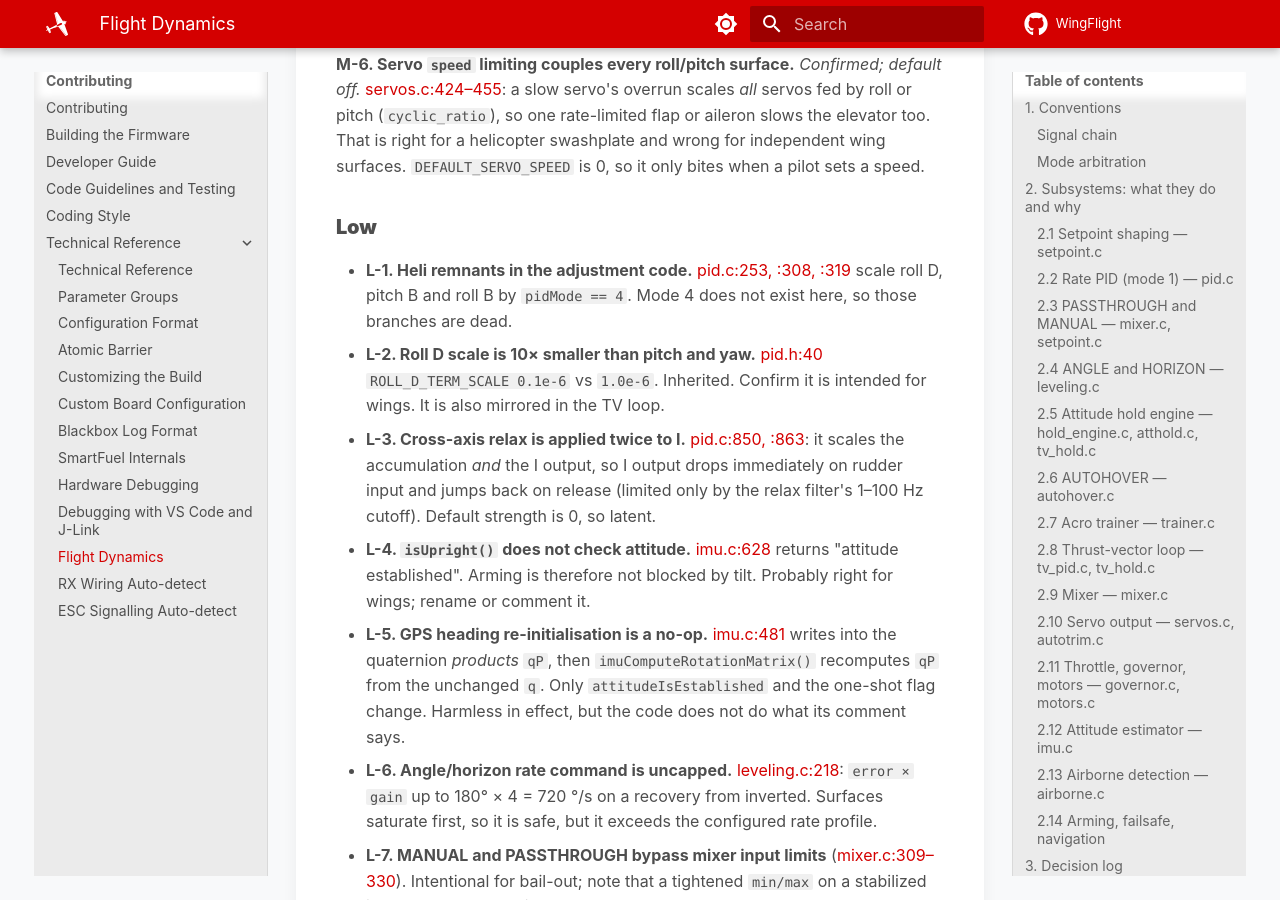
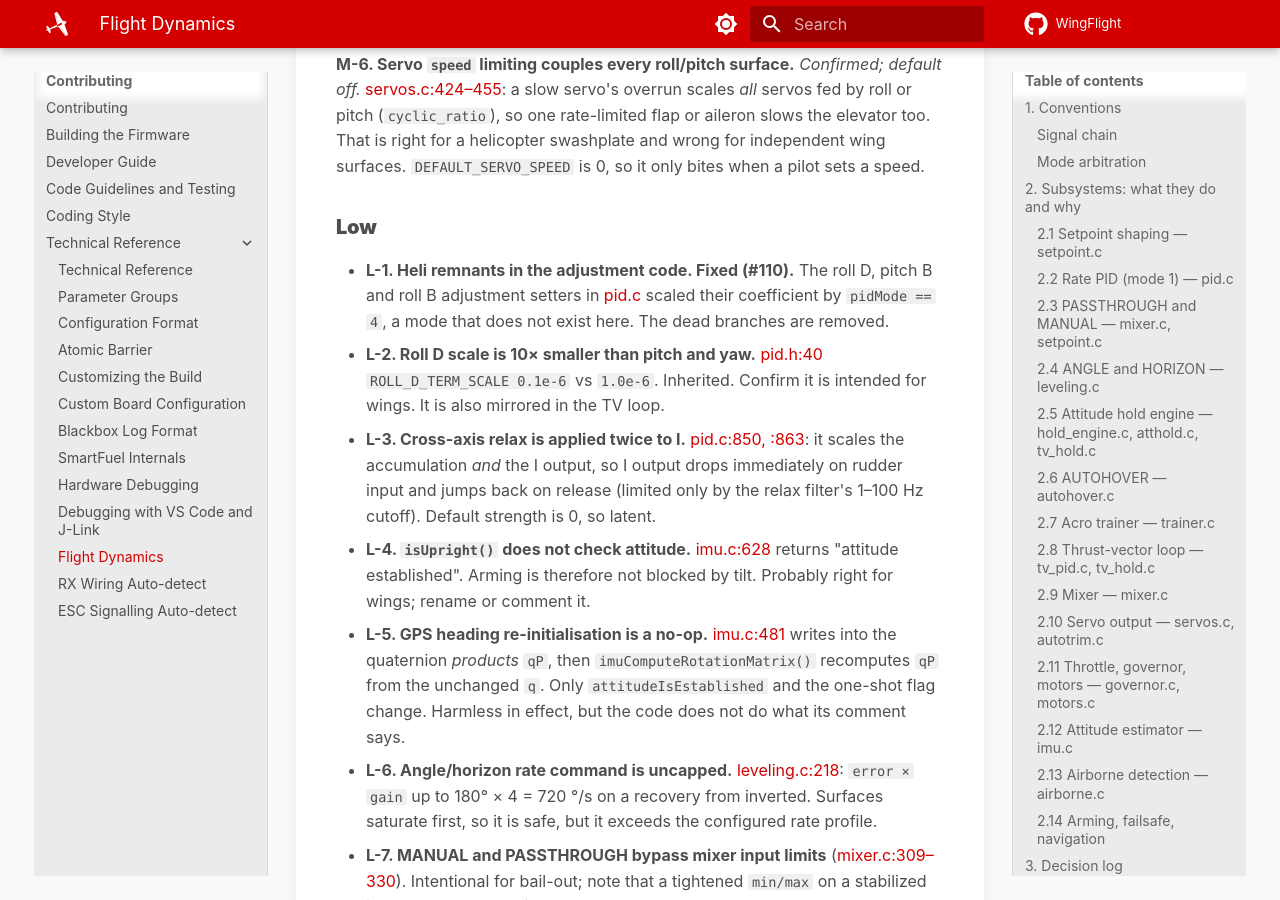
Before and after one commit to WingFlight/wingflight-docs, an MkDocs documentation site: the page built from docs/contributing/tech/flight-dynamics.md, in a window 1280 px wide and 900 px high, scrolled down 15959 px. Built offline with MkDocs 1.6.1 and Material for MkDocs 9.7.7, drawn with Linux system fonts in a browser that asks for light colours.

Commit message:
Mark finding L-1 fixed (firmware #110) (#26)
Co-authored-by: Rob Thomson <rob@rt-rc.com>
Co-authored-by: Claude Sonnet 5 <noreply@anthropic.com>

```diff
--- a/docs/contributing/tech/flight-dynamics.md
+++ b/docs/contributing/tech/flight-dynamics.md
@@ -291,7 +291,7 @@ The boost was added to `getThrottle()` unconditionally, up to `throttle_assist_m
 
 ### Low
 
-- **L-1. Heli remnants in the adjustment code.** [pid.c:253, :308, :319](https://github.com/WingFlight/wingflight-firmware/blob/master/src/main/flight/pid.c#L253) scale roll D, pitch B and roll B by `pidMode == 4`. Mode 4 does not exist here, so those branches are dead.
+- **L-1. Heli remnants in the adjustment code. Fixed (#110).** The roll D, pitch B and roll B adjustment setters in [pid.c](https://github.com/WingFlight/wingflight-firmware/blob/master/src/main/flight/pid.c) scaled their coefficient by `pidMode == 4`, a mode that does not exist here. The dead branches are removed.
 - **L-2. Roll D scale is 10× smaller than pitch and yaw.** [pid.h:40](https://github.com/WingFlight/wingflight-firmware/blob/master/src/main/flight/pid.h#L40) `ROLL_D_TERM_SCALE 0.1e-6` vs `1.0e-6`. Inherited. Confirm it is intended for wings. It is also mirrored in the TV loop.
 - **L-3. Cross-axis relax is applied twice to I.** [pid.c:850, :863](https://github.com/WingFlight/wingflight-firmware/blob/master/src/main/flight/pid.c#L850): it scales the accumulation *and* the I output, so I output drops immediately on rudder input and jumps back on release (limited only by the relax filter's 1–100 Hz cutoff). Default strength is 0, so latent.
 - **L-4. `isUpright()` does not check attitude.** [imu.c:628](https://github.com/WingFlight/wingflight-firmware/blob/master/src/main/flight/imu.c#L628) returns "attitude established". Arming is therefore not blocked by tilt. Probably right for wings; rename or comment it.
```
